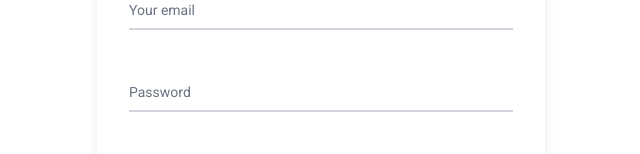
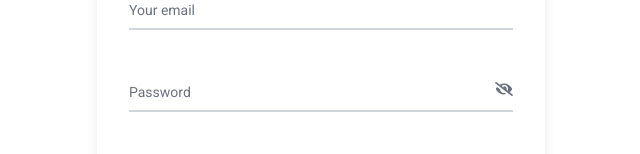
Before and after one commit to alexismandracchia/diveria-bootcamp2025, a Next.js app in the folder group-villafañe-mendez/tp-final/: page /login in a window 1280 px wide. Shown: the part 288-442 px from the top of the page, without its empty margins (319-959 px from the left). Built offline with nearby package versions, Linux system fonts and the light colour scheme.

Commit message:
feat: "instalo libreria para iconos/ doy funcionalidad boton "remember me" / agrego ojo para mostrar contraseña"

```diff
--- a/group-villafañe-mendez/tp-final/package.json
+++ b/group-villafañe-mendez/tp-final/package.json
@@ -13,7 +13,8 @@
     "flowbite-react": "^0.12.7",
     "next": "15.4.7",
     "react": "19.1.0",
-    "react-dom": "19.1.0"
+    "react-dom": "19.1.0",
+    "react-icons": "^5.5.0"
   },
   "devDependencies": {
     "@tailwindcss/postcss": "^4",
--- a/group-villafañe-mendez/tp-final/src/app/(auth)/login/components/FormLogin.tsx
+++ b/group-villafañe-mendez/tp-final/src/app/(auth)/login/components/FormLogin.tsx
@@ -13,6 +13,7 @@ const FormLogin = () => {
   const [password, setPassword] = useState("");
   const [emailError, setEmailError] = useState("");
   const [passwordError, setPasswordError] = useState("");
+  const [rememberMe, setRememberMe] = useState(false);
 
   const { showToast } = useToast();
   const { login } = useAuth();
@@ -33,8 +34,7 @@ const FormLogin = () => {
     }
 
     try {
-      await login(email, password);
-      showToast("¡Bienvenido!");
+      await login(email, password, rememberMe);
     } catch (err: any) {
       showToast(err.message || "Error en el inicio de sesión");
       setEmailError(" ");
@@ -64,7 +64,11 @@ const FormLogin = () => {
         error={passwordError}
       />
       <div className="flex items-center my-4">
-        <CheckboxField label="Remember me" />
+        <CheckboxField
+          label="Remember me"
+          checked={rememberMe}
+          onChange={(checked) => setRememberMe(checked)}
+        />
       </div>
       <ShadowButton type="submit">Submit</ShadowButton>
     </form>
--- a/group-villafañe-mendez/tp-final/src/components/inputs/Inputs.tsx
+++ b/group-villafañe-mendez/tp-final/src/components/inputs/Inputs.tsx
@@ -9,6 +9,9 @@ interface FloatingInputProps {
   error?: string;
 }
 
+import { useState } from "react";
+import { FaEye, FaEyeSlash } from "react-icons/fa";
+
 export function FloatingInput({
   id,
   label,
@@ -19,10 +22,16 @@ export function FloatingInput({
   onChange,
   error,
 }: FloatingInputProps) {
+
+  const [showPassword, setShowPassword] = useState(false);
+
+  const isPassword = type === "password";
+  const inputType = isPassword && showPassword ? "text" : type;
+
   return (
     <div className={`relative ${className}`}>
       <input
-        type={type}
+        type={inputType}
         id={id}
         value={value}
         onChange={onChange}
@@ -52,6 +61,18 @@ export function FloatingInput({
       >
         {label}
       </label>
+
+      {isPassword && (
+        <button
+          type="button"
+          onClick={() => setShowPassword(!showPassword)}
+          className="absolute right-0 top-2.5 text-gray-500 dark:text-gray-400 hover:text-gray-700 dark:hover:text-gray-200"
+          tabIndex={-1}
+        >
+          {showPassword ? <FaEye size={18} /> : <FaEyeSlash size={18} />}
+        </button>
+      )}
+
       {error && (
         <p id={`${id}-error`} className="mt-1 text-xs text-red-600 dark:text-red-400">
           <span className="font-medium">Error:</span> {error}
--- a/group-villafañe-mendez/tp-final/src/context/useAuthState.ts
+++ b/group-villafañe-mendez/tp-final/src/context/useAuthState.ts
@@ -24,16 +24,22 @@ export function useAuthState() {
       setIsAuthenticated(false);
       setUser(null);
     } finally {
-      setIsAuthLoading(false)
+      setIsAuthLoading(false);
     }
   }, []);
 
-  const login = async (email: string, password: string) => {
+  const login = async (
+    email: string,
+    password: string,
+    rememberMe: boolean
+  ) => {
     if (email === "test@test.com" && password === "Test1234!") {
       const loggedUser = { id: "1", name: "Gabriel", email };
       setUser(loggedUser);
       setIsAuthenticated(true);
-      localStorage.setItem("user", JSON.stringify(loggedUser));
+      if (rememberMe) {
+        localStorage.setItem("user", JSON.stringify(loggedUser));
+      }
     } else {
       throw new Error("Credenciales inválidas");
     }
```
Also changed, not shown: 1 other file (tests, documents, lock files or other folders).
